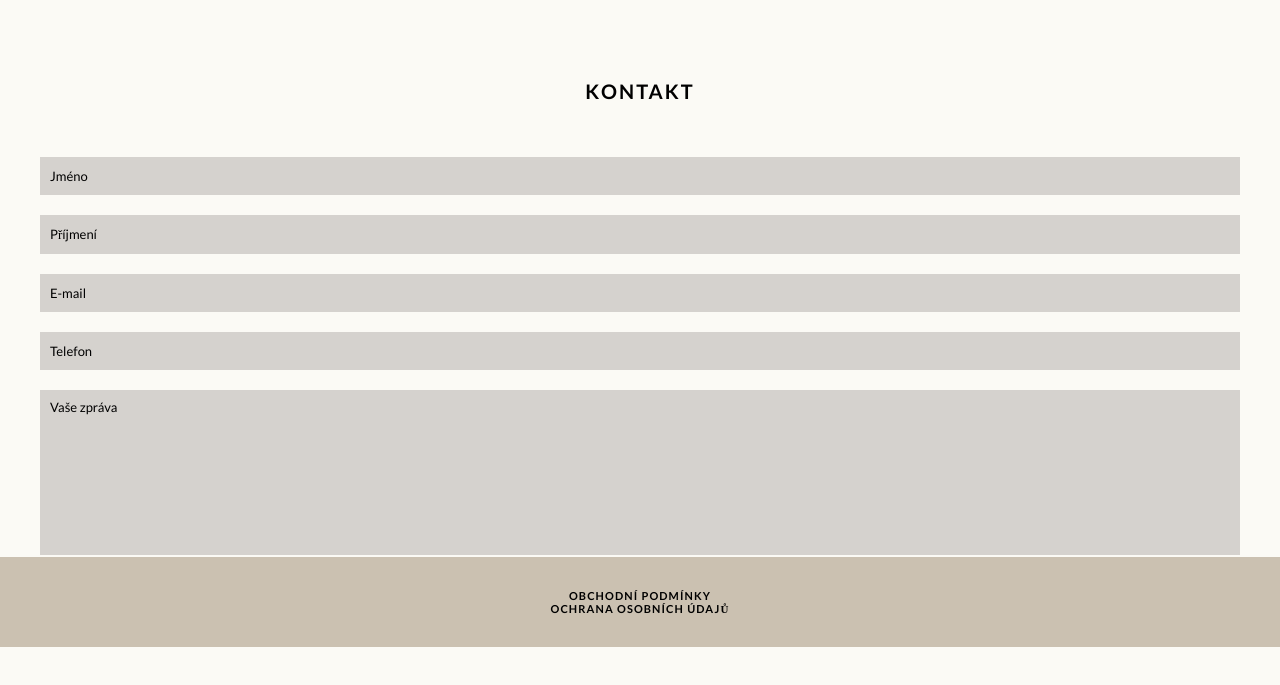
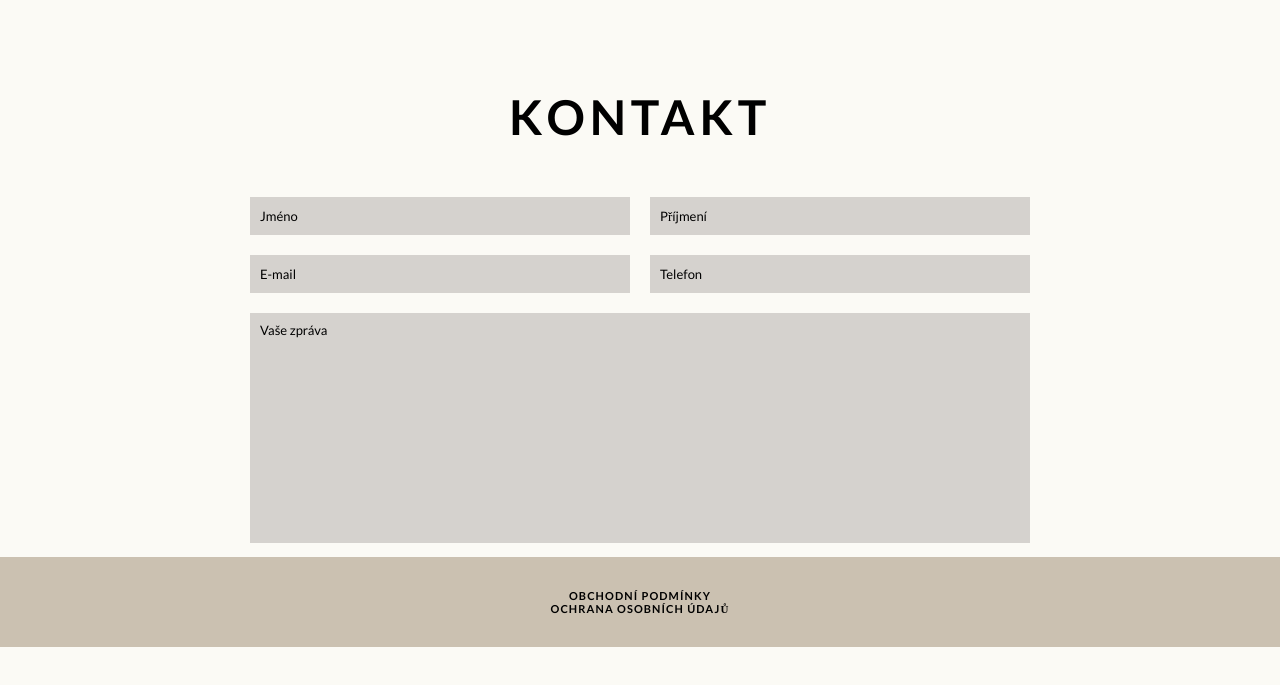
Before and after one commit to m0uka/WBA, a plain HTML site: page individual_work/moucka-2k-web-figma-1/kontakt.html in a window 1280 px wide. Shown: the part 153-838 px from the top of the page. Drawn offline with Linux system fonts and the light colour scheme.

Commit message:
feat: finish desktop kontakt

```diff
--- a/individual_work/moucka-2k-web-figma-1/kontakt.html
+++ b/individual_work/moucka-2k-web-figma-1/kontakt.html
@@ -75,14 +75,14 @@
                 <input type="text" name="phone" placeholder="Telefon">
             </div>
 
-            <div class="input-item">
+            <div class="input-item grid-fill">
                 <textarea placeholder="Vaše zpráva"></textarea>
             </div>
 
         </div>
 
         <div class="cta-contact">
-            <button>Chci s vámi!</button>
+            <button>Odeslat</button>
         </div>
 
     </div>
--- a/individual_work/moucka-2k-web-figma-1/styles/_contact.scss
+++ b/individual_work/moucka-2k-web-figma-1/styles/_contact.scss
@@ -14,6 +14,14 @@
             background-color: $primary-color;
             color: white;
         }
+
+        @media only screen and (min-width: 768px) {
+            button {
+                font-size: 18px;
+                width: 180px;
+                height: 50px;
+            }
+        }
     }
 
     .contact-head {
@@ -26,6 +34,15 @@
             letter-spacing: 0.1em;
             text-transform: uppercase;
             text-align: center;
+        }
+
+        @media only screen and (min-width: 768px) {
+            margin-top: 60px;
+            margin-bottom: -20px;
+
+            h1 {
+                font-size: 48px;
+            }
         }
     }
 
@@ -65,5 +82,24 @@
                 font-size: 13px;
             }
         }
+
+        @media only screen and (min-width: 768px) {
+            display: grid;
+
+            grid-template-columns: 380px 380px;
+
+            .input-item {
+                margin-left: 0;
+                margin-right: 0;
+
+                textarea {
+                    height: 210px;
+                }
+            }
+
+            .grid-fill {
+                grid-column: span 2;
+            }
+        }
     }
 }
```
Also changed, not shown: individual_work/moucka-2k-web-figma-1/styles/styles.css, 1 other file.
